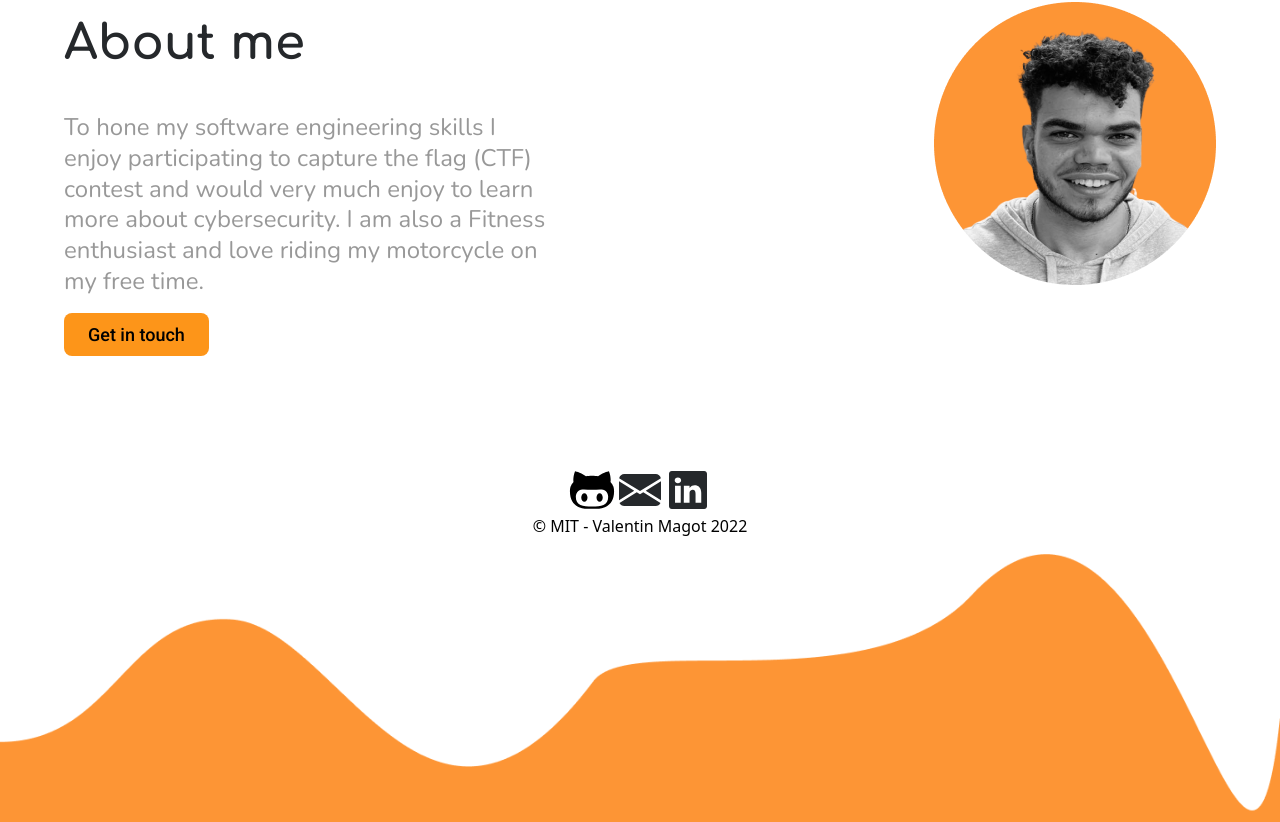
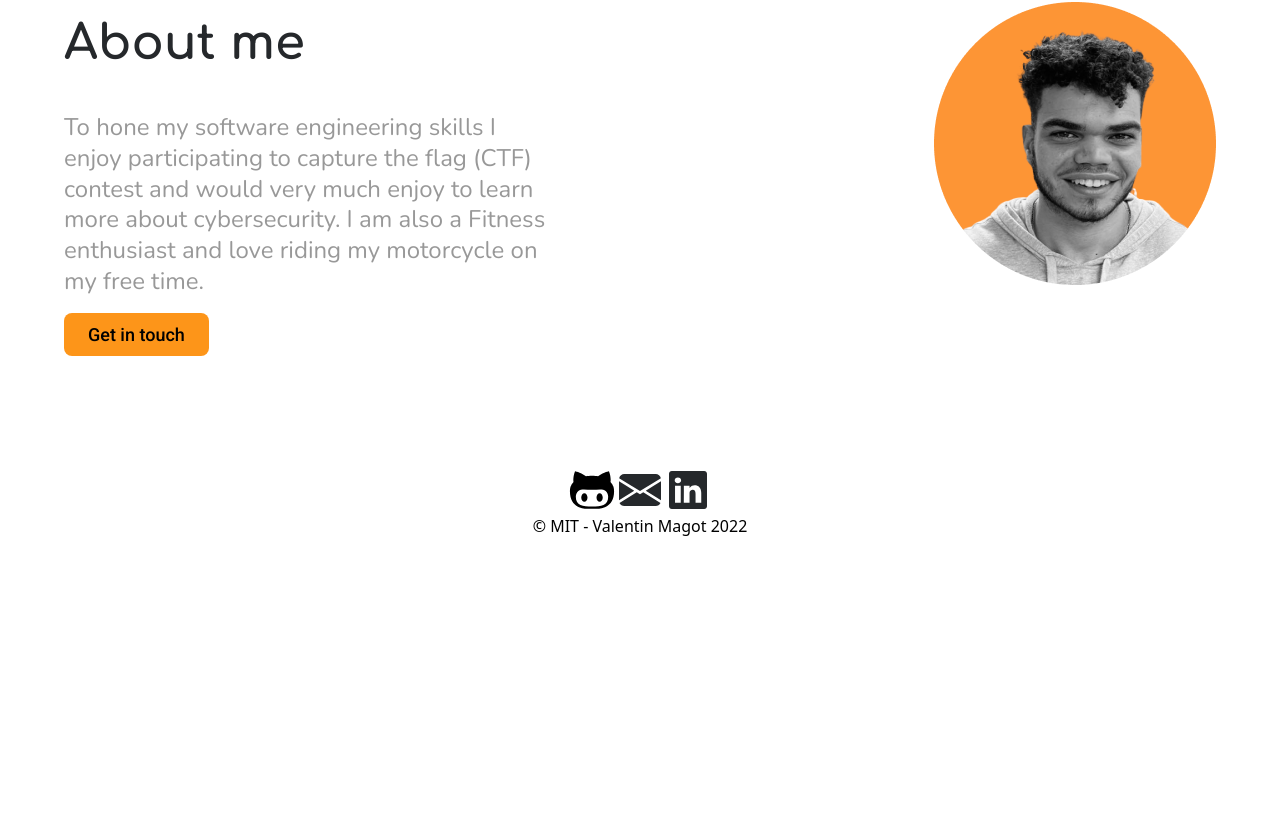
Before and after one commit to valentinmagot/portfolio, a React (Vite) app: page / in a window 1280 px wide. Shown: the part 3833-4655 px from the top of the page. After the commit the page ends 4387 px from the top, so only its background shows below. Built offline with nearby package versions, Linux system fonts and the light colour scheme.

Commit message:
removed footer vector

```diff
--- a/src/components/About.jsx
+++ b/src/components/About.jsx
@@ -11,7 +11,7 @@ import {about, socialMedia} from '../constants'
 
 const About = () => {
   return (
-    <section id='about' className={`flex flex-col sm:pt-16 pt-6`}>
+    <section id='about' className={`flex flex-col sm:pt-16 pt-6 w-full`}>
       <div className={`flex-1 ${styles.flexStart} flex-col md:flex-row xl:px-0 sm:px-16 px-6 w-full`}>
         <div className='w-full flex flex-col justify-between items-left py-[6px] py-4 mb-2'>
           <h4 className='font-comfortaa text-[18px] ss:text-[48px] font-bold text-dark'>{about.title}</h4>
@@ -30,7 +30,7 @@ const About = () => {
         </div>
         <p>&copy; MIT - Valentin Magot 2022</p>
       </div>
-      <img className="relative bottom-0 flex self-center flex-1  w-full" src={vector} alt='footer' />
+      {/* <img className="relative bottom-0 flex self-center flex-1  w-full" src={vector} alt='footer' /> */}
     </section>
   )
 }
```
